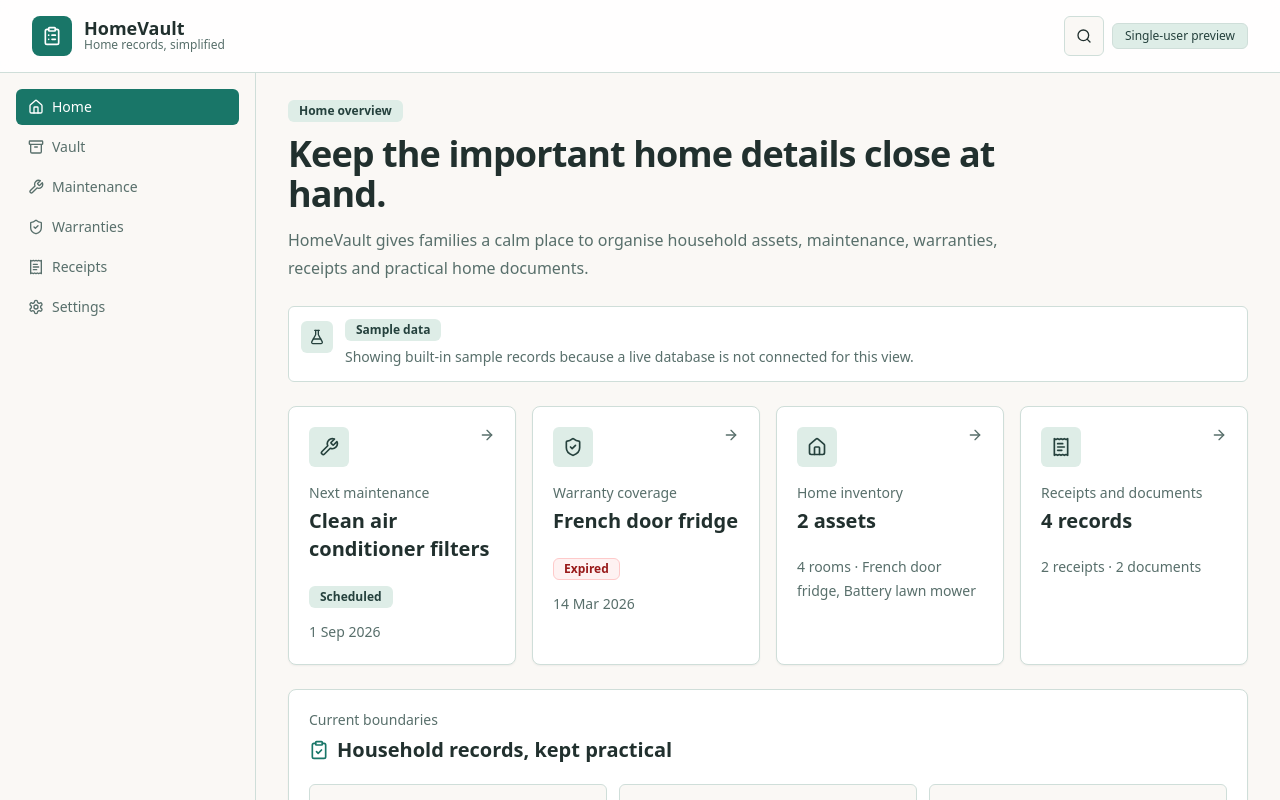
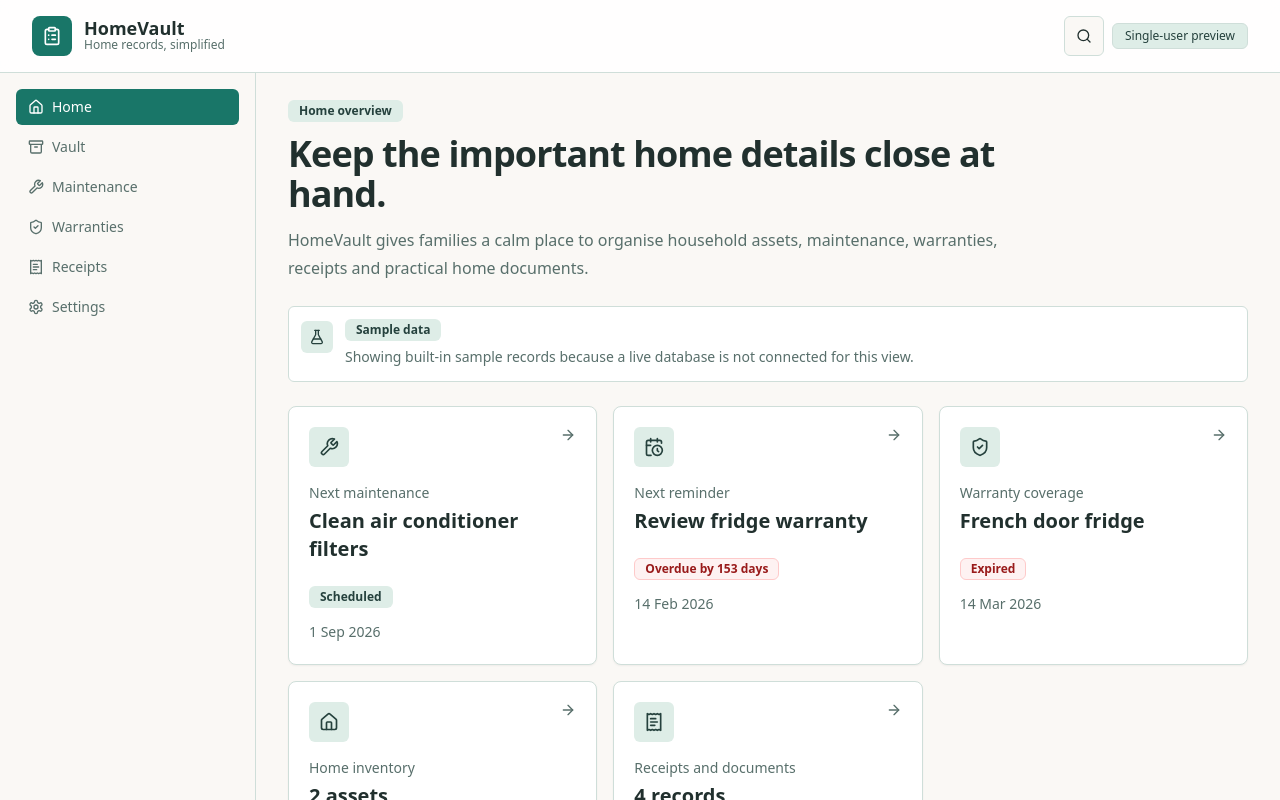
Before and after one commit to LatinMaestro/HomeVault, a Next.js app: page / in a window 1280 px wide. Shown: the top 800 px of the page. Built offline with nearby package versions, Linux system fonts and the light colour scheme; no server answers; the database is empty.

Commit message:
feat: surface next reminder on home dashboard

```diff
--- a/src/app/page.tsx
+++ b/src/app/page.tsx
@@ -1,5 +1,5 @@
 import Link from "next/link";
-import { ArrowRight, ClipboardCheck, Home, ReceiptText, ShieldCheck, Wrench } from "lucide-react";
+import { ArrowRight, CalendarClock, ClipboardCheck, Home, ReceiptText, ShieldCheck, Wrench } from "lucide-react";
 
 import { AppShell } from "@/components/app-shell";
 import { DataSourceNote } from "@/components/data-source-note";
@@ -25,11 +25,13 @@ export default async function HomePage() {
     documentCount,
     nextTask,
     nextWarranty,
+    nextReminder,
     receiptCount,
     roomCount,
   } = dashboard.data;
   const nextTaskStatus = getDateStatus(nextTask?.nextDueDateInput, "maintenance");
   const nextWarrantyStatus = getDateStatus(nextWarranty?.expiresAtInput, "warranty");
+  const nextReminderStatus = getDateStatus(nextReminder?.dueAtInput, "reminder");
 
   const dashboardCards = [
     {
@@ -39,6 +41,18 @@ export default async function HomePage() {
       dateStatus: nextTask ? nextTaskStatus : null,
       href: nextTask ? `/maintenance/${nextTask.id}` : "/maintenance",
       icon: Wrench,
+    },
+    {
+      title: "Next reminder",
+      value: nextReminder?.title ?? "No reminders yet",
+      detail:
+        nextReminder?.dueAt ??
+        "Add reminder metadata when the household has an important date to remember.",
+      dateStatus: nextReminder ? nextReminderStatus : null,
+      href: nextReminder
+        ? `/maintenance/reminders/${nextReminder.id}`
+        : "/maintenance/reminders",
+      icon: CalendarClock,
     },
     {
       title: "Warranty coverage",
@@ -87,7 +101,7 @@ export default async function HomePage() {
 
         <DataSourceNote source={dashboard.source} />
 
-        <div className="grid gap-4 sm:grid-cols-2 xl:grid-cols-4">
+        <div className="grid gap-4 sm:grid-cols-2 xl:grid-cols-3">
           {dashboardCards.map((card) => {
             const Icon = card.icon;
             return (
```
